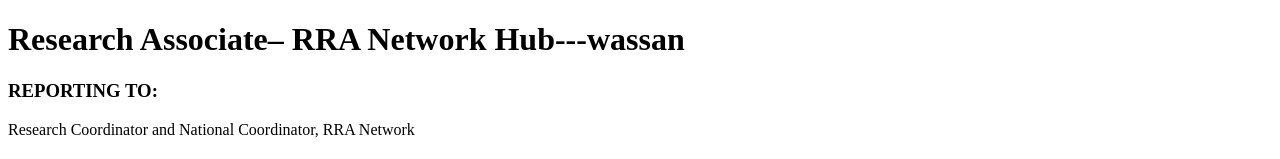
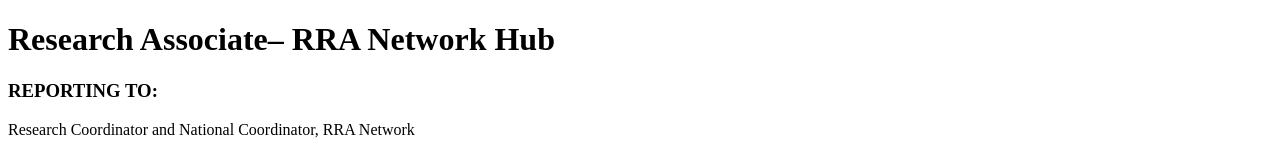
Before and after one commit to chary-vk/rra-home, a plain HTML site: page careers.html in a window 1280 px wide. Shown: the top 159 px of the page. Drawn offline with Linux system fonts and the light colour scheme.

Commit message:
reverted the changes

```diff
--- a/careers.html
+++ b/careers.html
@@ -9,7 +9,7 @@
 </head>
 
 <body>
-    <h1>Research Associate– RRA Network Hub---wassan</h1>
+    <h1>Research Associate– RRA Network Hub</h1>
     <h3>REPORTING TO:</h3>
     <p>
         Research Coordinator and National Coordinator, RRA Network
```
